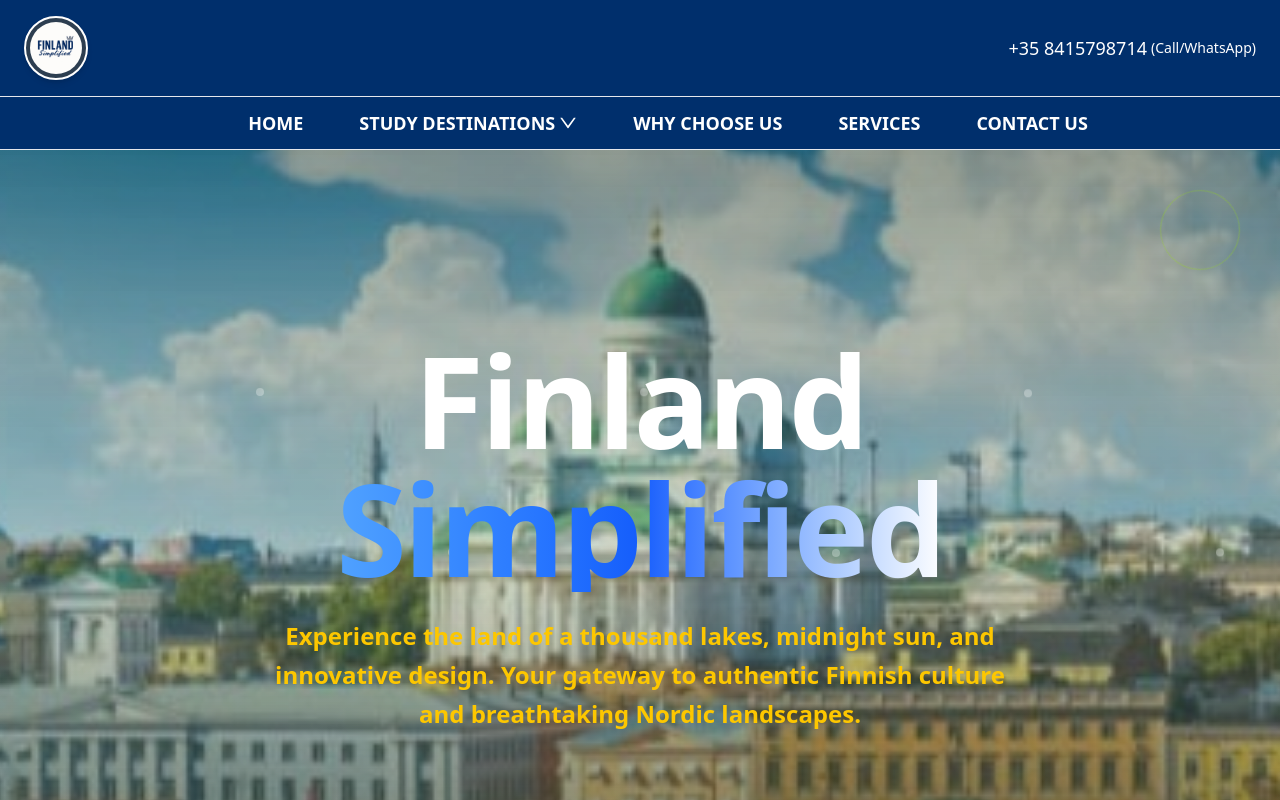
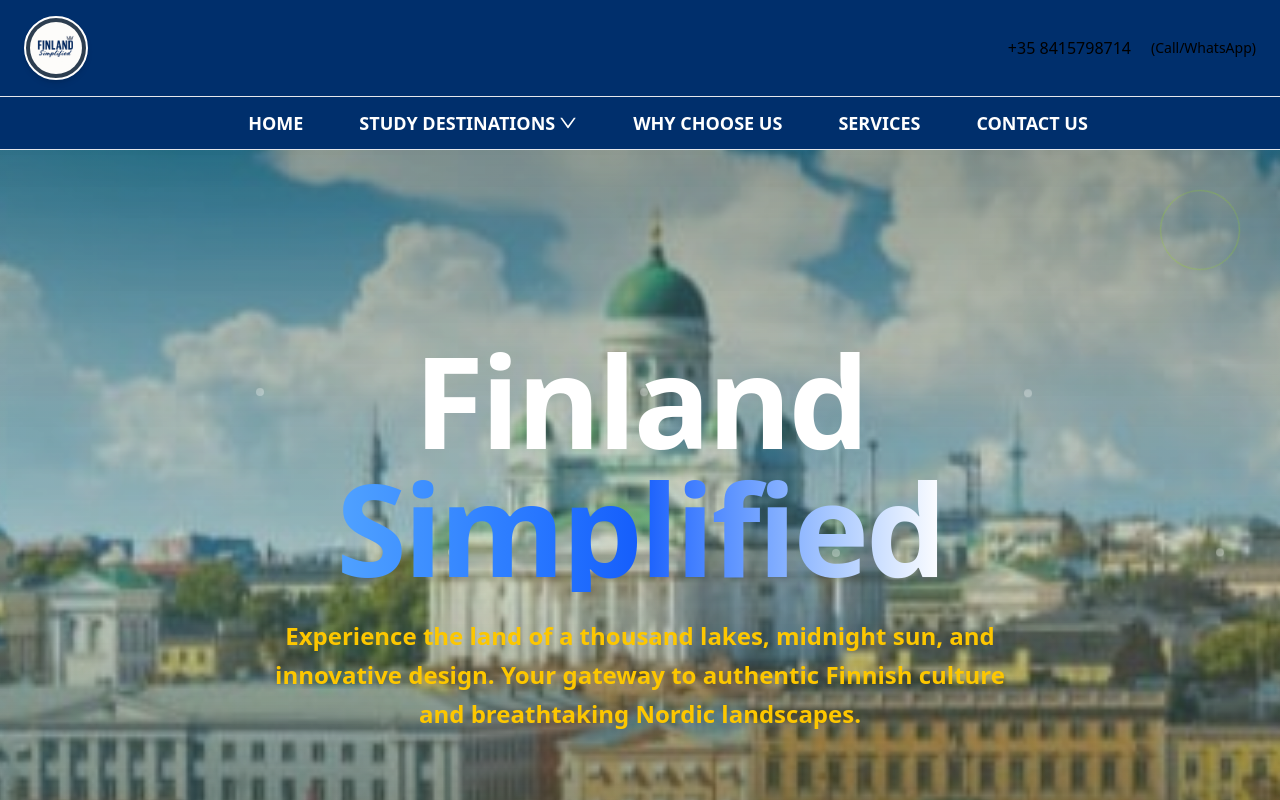
Before and after one commit to harshshriva/Finland-website, a React (Vite) app: page / in a window 1280 px wide. Shown: the top 800 px of the page. Built offline with nearby package versions, Linux system fonts and the light colour scheme.

Commit message:
changes done

```diff
--- a/src/App.tsx
+++ b/src/App.tsx
@@ -67,14 +67,7 @@ const App = () => {
           />
         </div>
         <div className="flex items-center gap-4 mt-2 md:mt-0">
-          <a
-            href="https://wa.me/358415798714"
-            target="_blank"
-            rel="noopener noreferrer"
-            className="text-lg font-medium text-white flex items-center"
-          >
-            +35 8415798714 <span className="text-sm ml-1">(Call/WhatsApp)</span>
-          </a>
+          +35 8415798714 <span className="text-sm ml-1">(Call/WhatsApp)</span>
         </div>
       </header>
 
```
